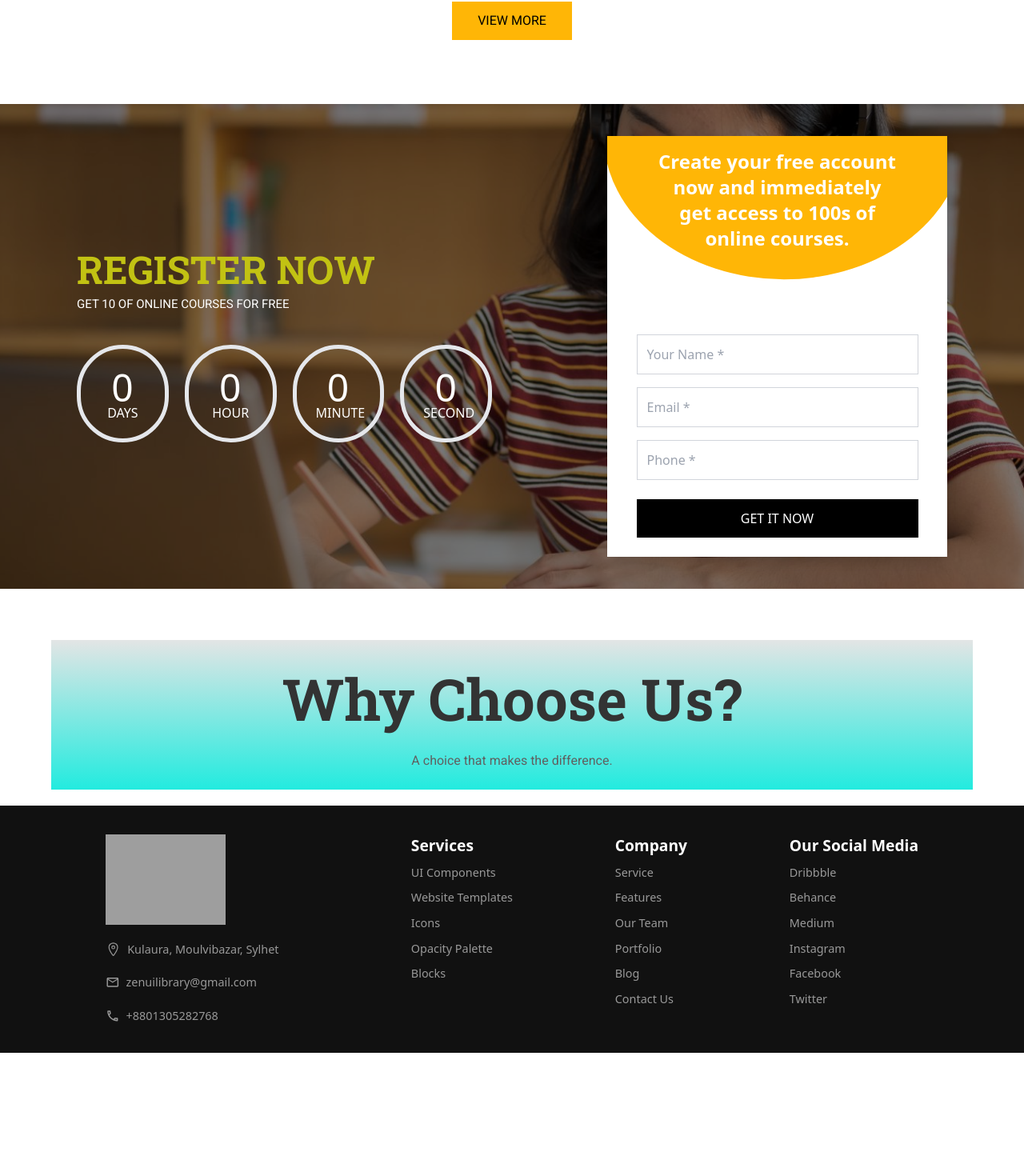
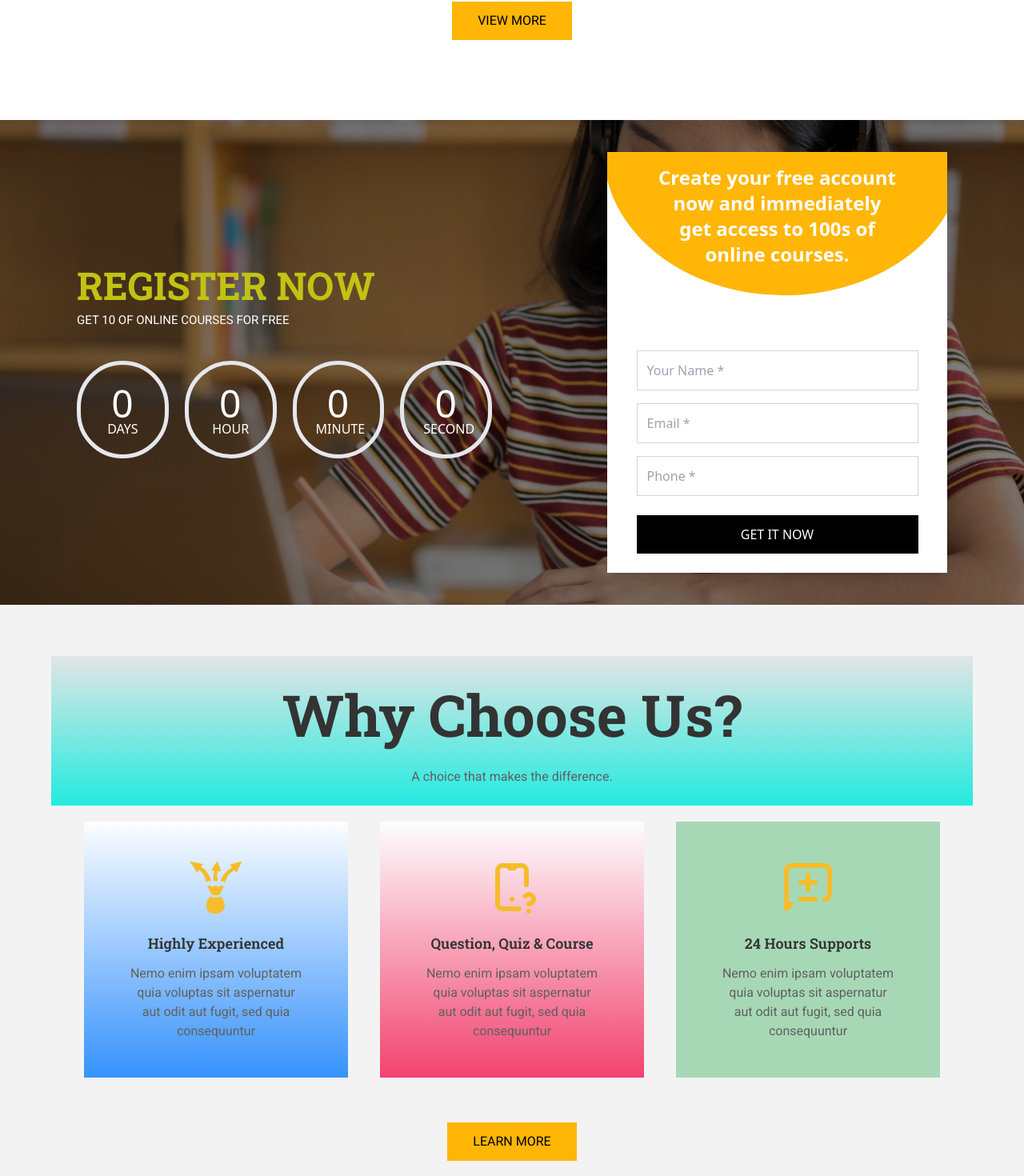
Before and after one commit to RobiulIslam08/dynamic-it-task, a React (Vite) app: page / in a window 1280 px wide. Shown: the part 1110-2580 px from the top of the page at 80% size. Before the commit the page ends 2426 px from the top, so only its background shows below. Built offline with nearby package versions, Linux system fonts and the light colour scheme; grey boxes are pictures that could not be loaded.

Commit message:
choose us card design done

```diff
--- a/src/components/ChooseUs.jsx
+++ b/src/components/ChooseUs.jsx
@@ -1,14 +1,38 @@
+import { GiExpense } from "react-icons/gi";
+import { LuMessageSquareDiff } from "react-icons/lu";
+import { TbDeviceMobileQuestion } from "react-icons/tb";
 
 
 const ChooseUs = () => {
 	return (
-		<div>
+		<div className="bg-[#f3f3f3] pb-20 pt-16 max-w-screen overflow-hidden">
 			{/* text */}
 			<div className="text-center bg-gradient-to-t from-[#22ebdf] to-[#e3e5e5] py-6 md:mx-16  mb-5">
 				<h1 className="text-7xl font-bold mb-4 font-fontRobotoSlab text-[#333333] leading-snug">Why Choose Us?</h1>
 				<p className="font-fontRoboto text-[#606060]">A choice that makes the difference.</p>
 			</div>
-		</div>
+			{/* card */}
+			<div className="px-24 flex flex-col justify-center items-center md:flex-row gap-10 mb-14">
+				<div className="bg-gradient-to-t from-[#2087fde5] to-[#fdfeff] h-80 w-[280px] md:w-[330px] flex flex-col justify-center items-center text-center px-14">
+					<GiExpense className="text-7xl text-[#f5bc2b]" />
+					<p className="mt-5 mb-3 font-semibold text-[#333333] text-lg font-fontRobotoSlab ">Highly Experienced</p>
+					<p className="font-fontRoboto text-[#606060]">Nemo enim ipsam voluptatem quia voluptas sit aspernatur aut odit aut fugit, sed quia consequuntur
+					</p>
+				</div>
+				<div className="bg-gradient-to-t from-[#f22a5ce0] to-[#fdfeff] h-80 w-[280px] md:w-[330px] flex flex-col justify-center items-center text-center px-14">
+					<TbDeviceMobileQuestion className="text-7xl text-[#f5bc2b]" />
+					<p className="mt-5 mb-3 font-semibold text-[#333333] text-lg font-fontRobotoSlab ">Question, Quiz & Course</p>
+					<p className="font-fontRoboto text-[#606060]">Nemo enim ipsam voluptatem quia voluptas sit aspernatur aut odit aut fugit, sed quia consequuntur
+					</p>
+				</div>
+				<div className="bg-[#a7d8b5] h-80 w-[280px] md:w-[330px] flex flex-col justify-center items-center text-center px-14">
+					<LuMessageSquareDiff className="text-7xl text-[#f5bc2b]" />
+					<p className="mt-5 mb-3 font-semibold text-[#333333] text-lg font-fontRobotoSlab ">24 Hours Supports</p>
+					<p className="font-fontRoboto text-[#606060]">Nemo enim ipsam voluptatem quia voluptas sit aspernatur aut odit aut fugit, sed quia consequuntur
+					</p>
+				</div>
+			</div>
+			<button className=' mx-auto bg-[#ffb606] hover:bg-[#d8a327] flex items-center justify-center mt-9 px-8 py-3 transition duration-300 ease-in-out font-fontRoboto '>LEARN MORE</button>		</div>
 	);
 };
 
--- a/src/components/Navbar.jsx
+++ b/src/components/Navbar.jsx
@@ -70,7 +70,7 @@ const ResponsiveNavbar = () => {
 	return (
 		<div>
 			{/*  first nav part */}
-			<nav className="flex justify-between py-3 px-4 md:px-24 bg-[#222222] ">
+			<nav className="flex justify-between py-3 px-4 md:px-24 bg-[#222222] overflow-x-hidden">
 				<div className="flex items-center gap-5 md:gap-2">
 					<p className="text-white font-fontRoboto text-xs hidden md:flex">Contact us:</p>
 
--- a/src/components/PopularCourse.jsx
+++ b/src/components/PopularCourse.jsx
@@ -74,9 +74,9 @@ export default function PopularCourse() {
   const nextButtonRef = useRef(null); // Reference for the next button
 
   return (
-    <div className='md:px-24 px-6 my-5'>
+    <div className='md:px-24 px-6 my-5 max-w-screen overflow-hidden'>
       {/*  top */}
-      <div className='flex items-center justify-between mb-8'>
+      <div className='flex items-center justify-between mb-8 overflow-x-hidden'>
         {/* text */}
         <div>
           <h1 className='font-fontRobotoSlab text-[#333333] text-3xl font-bold mb-2'>Popular Course</h1>
--- a/src/components/RegisterNow.jsx
+++ b/src/components/RegisterNow.jsx
@@ -3,16 +3,16 @@ import backgroundImg from '../assets/images/bg-register.jpg';
 const RegisterNow = () => {
 	return (
 		<div
-			className="relative  bg-cover bg-center mb-16"
+			className="relative  bg-cover bg-center max-w-screen overflow-hidden "
 			style={{
 				backgroundImage: `url(${backgroundImg})`,
 			}}
 		>
 			{/* Overlay */}
-			<div className="absolute inset-0 bg-black opacity-50"></div>
+			<div className="absolute inset-0 bg-black opacity-50 overflow-x-hidden"></div>
 
 			{/* Content */}
-			<div className="relative text-white p-10 flex flex-col md:flex-row justify-between items-center gap-10 md:gap-36 px-6 md:px-24 ">
+			<div className="overflow-x-hidden relative text-white p-10 flex flex-col md:flex-row justify-between items-center gap-10 md:gap-36 px-6 md:px-24 ">
 				{/*  text */}
 				<div>
 					<h1 className='uppercase font-fontRobotoSlab text-[#c2c213] text-2xl md:text-5xl font-bold mb-2'>Register Now</h1>
--- a/src/components/Slider.jsx
+++ b/src/components/Slider.jsx
@@ -57,7 +57,7 @@ import { Typewriter } from 'react-simple-typewriter';
 
 const Slider = () => {
   return (
-    <>
+    <div className='max-w-screen overflow-hidden'>
       <Swiper
         style={{
           '--swiper-navigation-color': '#fff',
@@ -192,7 +192,7 @@ const Slider = () => {
 
       </Swiper>
 
-    </>
+    </div>
   );
 };
 
--- a/src/pages/Home.jsx
+++ b/src/pages/Home.jsx
@@ -6,7 +6,7 @@ import Slider from "../components/Slider";
 
 const Home = () => {
 	return (
-		<div>
+		<div className="overflow-x-hidden">
 			<Slider></Slider>
 			<PopularCourse></PopularCourse>
 			<RegisterNow></RegisterNow>
```
